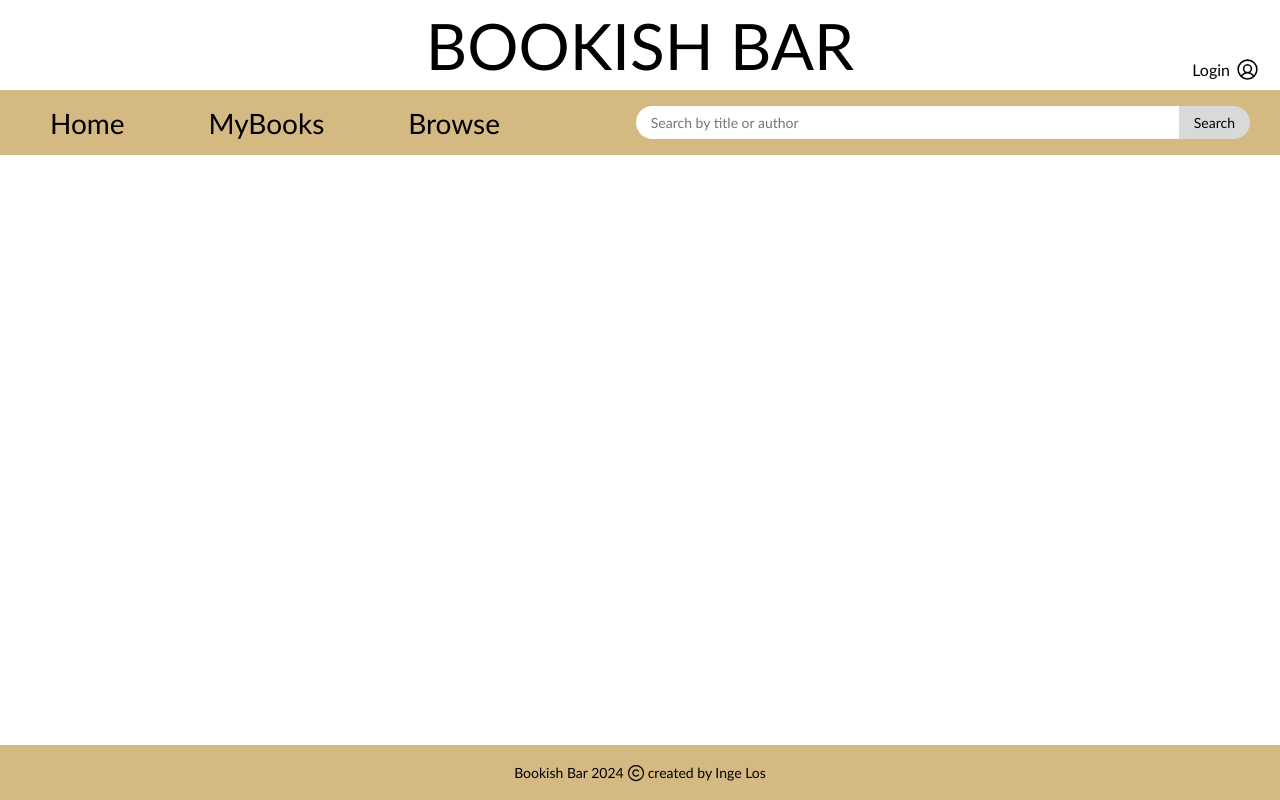
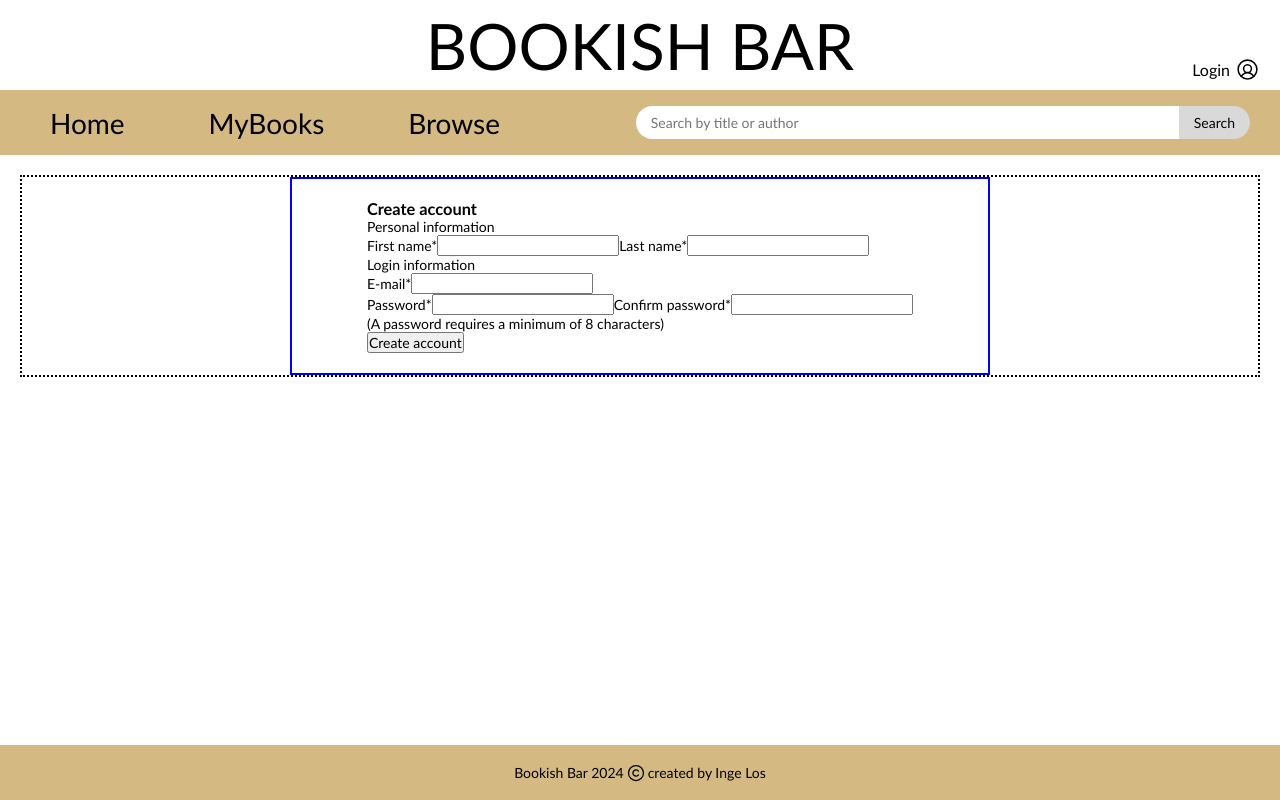
Before and after one commit to ingelos/bookish-bar-app, a React (Vite) app: page /register in a window 1280 px wide. Built offline with nearby package versions, Linux system fonts and the light colour scheme.

Commit message:
basic register layout added

```diff
--- a/src/pages/login/Login.jsx
+++ b/src/pages/login/Login.jsx
@@ -12,7 +12,6 @@ const navigate = useNavigate();
 
         console.log(`You're logged in!`)
     }
-
 
     return(
         <>
--- a/src/pages/register/Register.jsx
+++ b/src/pages/register/Register.jsx
@@ -1,7 +1,70 @@
+import {Link} from "react-router-dom";
+import Caret from "../../assets/icons/caret-right.svg";
 
 
 function Register() {
+    return(
+        <>
+            <div className='register-page outer-container'>
+                <div className='register-page inner-container'>
+                    <div className='inner-content-container'>
+                        <form className='register-form' onSubmit={''}>
+                            <h3 className='register-title'>Create account</h3>
+                            <p className='register-subtitle'>Personal information</p>
+                            <div className='name-field'>
+                            <label htmlFor='register-first-name'>First name*</label>
+                            <input type='text'
+                                   id='first-name-field'
+                                   name='first-name'
+                                   value={''}
+                                   onChange={''}
+                                   required
+                            />
+                            <label htmlFor='register-last-name'>Last name*</label>
+                            <input type='text'
+                                   id='last-name-field'
+                                   name='last-name'
+                                   value={''}
+                                   onChange={''}
+                                   required
+                            />
+                            </div>
+                            <p className='register-information'>Login information</p>
+                            <label htmlFor='login-email'>E-mail*</label>
+                            <input type='email'
+                                   id='email-field'
+                                   name='email'
+                                   value={''}
+                                   onChange={''}
+                                   required
+                            />
+                            <div className='password-field'>
+                            <label htmlFor='login-password'>Password*</label>
+                            <input type='password'
+                                   id='password-field'
+                                   name='password'
+                                   value={''}
+                                   onChange={''}
+                                   required
+                            />
 
+                                   <label htmlFor='login-password-confirm'>Confirm password*</label>
+                            <input type='password'
+                                   id='password-confirm-field'
+                                   name='password'
+                                   value={''}
+                                   onChange={''}
+                                   required
+                            />
+                            </div>
+                            <p>(A password requires a minimum of 8 characters)</p>
+                        <button type='submit' className='register-button'>Create account</button>
+                        </form>
+                    </div>
+                </div>
+            </div>
+        </>
+    )
 }
 
 export default Register;
```
